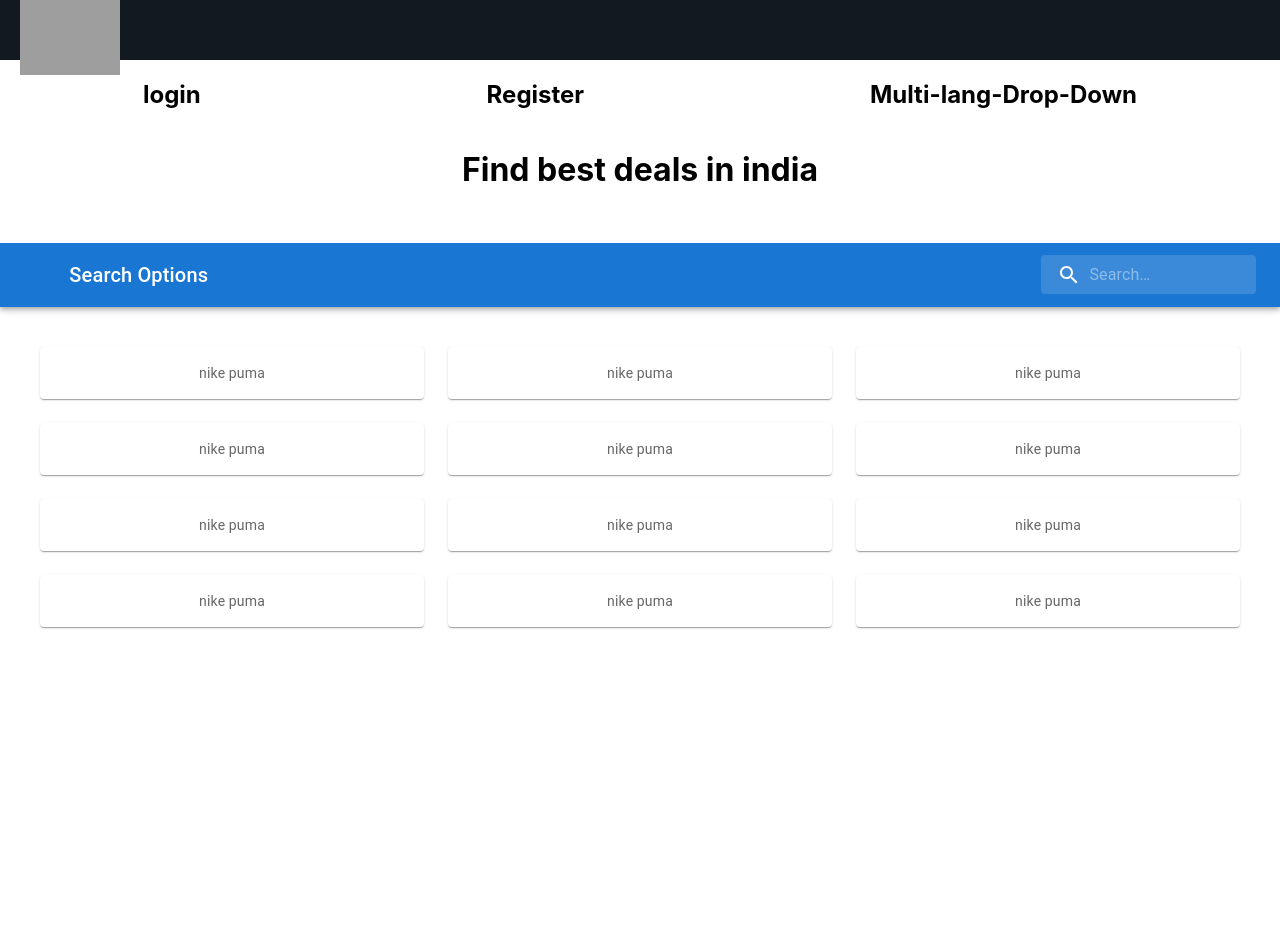
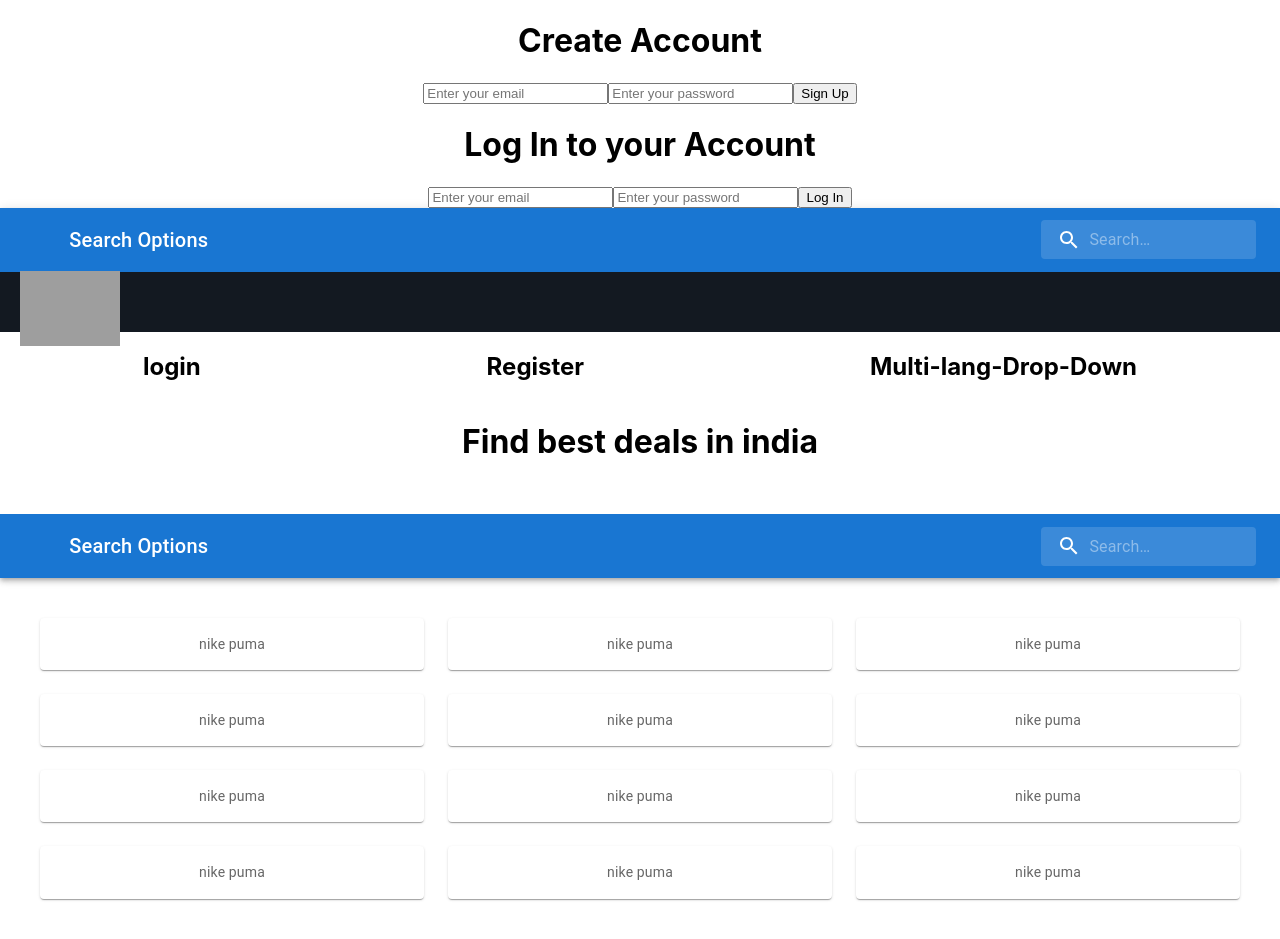
Before and after one commit to stmksnkr/test-projec-treact, a React (Create React App) app: page / in a window 1280 px wide. Before the commit the page ends 800 px from the top, so only its background shows below. Built offline with nearby package versions, Linux system fonts and the light colour scheme; grey boxes are pictures that could not be loaded.

Commit message:
Task2 -Auth

```diff
--- a/package.json
+++ b/package.json
@@ -11,6 +11,7 @@
     "@testing-library/react": "^13.4.0",
     "@testing-library/user-event": "^13.5.0",
     "bootstrap": "^5.3.3",
+    "firebase": "^10.9.0",
     "react": "^18.2.0",
     "react-dom": "^18.2.0",
     "react-router-dom": "^6.22.3",
--- a/src/App.js
+++ b/src/App.js
@@ -6,19 +6,26 @@
 // import VisitingCard from './component/Card';
 // import ProfilePic from './component/ProfilePic';
 // import TestPro from './component/TestPro';
-import Navbar from './Zoutons/Navbar';
-import SearchAppBar from './Zoutons/Search';
-import StoreFeature from './Zoutons/StoreFeature';
+import Navbar from './Zoutons/Task1/Navbar';
+import SearchAppBar from './Zoutons/Task1/Search';
+import StoreFeature from './Zoutons/Task1/StoreFeature';
+
+
+import Signup from "./Zoutons/Task2/SignUp"
+import SignIn from "./Zoutons/Task2/Signin"
 
 function App() {
 
 
   return (
     <div className="App">
-      {/* <SearchAppBar/> */}
+      <Signup/>
+      <SignIn/>
+      <SearchAppBar/>
       <Navbar/>
       <SearchAppBar/>
       <StoreFeature/>
+
       {/* <Navcomp/> */}
       {/* <TestPro/> */}
       {/* <ProfilePic/> */}
--- /dev/null
+++ b/src/Zoutons/Task2/SignUp.js
@@ -0,0 +1,42 @@
+import { createUserWithEmailAndPassword } from "firebase/auth";
+import React, { useState } from "react";
+import { auth } from "./firebase";
+
+const SignUp = () => {
+  const [email, setEmail] = useState("");
+  const [password, setPassword] = useState("");
+
+  const signUp = (e) => {
+    e.preventDefault();
+    createUserWithEmailAndPassword(auth, email, password)
+      .then((userCredential) => {
+        console.log(userCredential);
+      })
+      .catch((error) => {
+        console.log(error);
+      });
+  };
+
+  return (
+    <div className="sign-in-container">
+      <form onSubmit={signUp}>
+        <h1>Create Account</h1>
+        <input
+          type="email"
+          placeholder="Enter your email"
+          value={email}
+          onChange={(e) => setEmail(e.target.value)}
+        ></input>
+        <input
+          type="password"
+          placeholder="Enter your password"
+          value={password}
+          onChange={(e) => setPassword(e.target.value)}
+        ></input>
+        <button type="submit">Sign Up</button>
+      </form>
+    </div>
+  );
+};
+
+export default SignUp;
--- /dev/null
+++ b/src/Zoutons/Task2/Signin.js
@@ -0,0 +1,42 @@
+import { signInWithEmailAndPassword } from "firebase/auth";
+import React, { useState } from "react";
+import { auth } from "./firebase";
+
+const SignIn = () => {
+  const [email, setEmail] = useState("");
+  const [password, setPassword] = useState("");
+
+  const signIn = (e) => {
+    e.preventDefault();
+    signInWithEmailAndPassword(auth, email, password)
+      .then((userCredential) => {
+        console.log(userCredential);
+      })
+      .catch((error) => {
+        console.log(error);
+      });
+  };
+
+  return (
+    <div className="sign-in-container">
+      <form onSubmit={signIn}>
+        <h1>Log In to your Account</h1>
+        <input
+          type="email"
+          placeholder="Enter your email"
+          value={email}
+          onChange={(e) => setEmail(e.target.value)}
+        ></input>
+        <input
+          type="password"
+          placeholder="Enter your password"
+          value={password}
+          onChange={(e) => setPassword(e.target.value)}
+        ></input>
+        <button type="submit">Log In</button>
+      </form>
+    </div>
+  );
+};
+
+export default SignIn;
--- /dev/null
+++ b/src/Zoutons/Task2/firebase.js
@@ -0,0 +1,15 @@
+// Import the functions you need from the SDKs you need
+import { initializeApp } from "firebase/app";
+import { getAuth } from "firebase/auth";
+const firebaseConfig = {
+  apiKey: "AIzaSyCtKUlA4fm6S94TmS76Qm8-vg99t1B9eAU",
+  authDomain: "clone-ceb4f.firebaseapp.com",
+  projectId: "clone-ceb4f",
+  storageBucket: "clone-ceb4f.appspot.com",
+  messagingSenderId: "1029298984047",
+  appId: "1:1029298984047:web:93e1518d7238b338dde99a"
+};
+
+// Initialize Firebase
+const app = initializeApp(firebaseConfig);
+export const auth = getAuth(app);
```
Also changed, not shown: src/Zoutons/Task2/Authdetail.js (added, +44 -0 lines), src/Zoutons/Task1/Navbar.css (renamed from src/Zoutons/Navbar.css), src/Zoutons/Task1/Navbar.js (renamed from src/Zoutons/Navbar.js), src/Zoutons/Task1/Search.js (renamed from src/Zoutons/Search.js), src/Zoutons/Task1/StoreFeature.js (renamed from src/Zoutons/StoreFeature.js), 1 other file (tests, documents, lock files or other folders).
